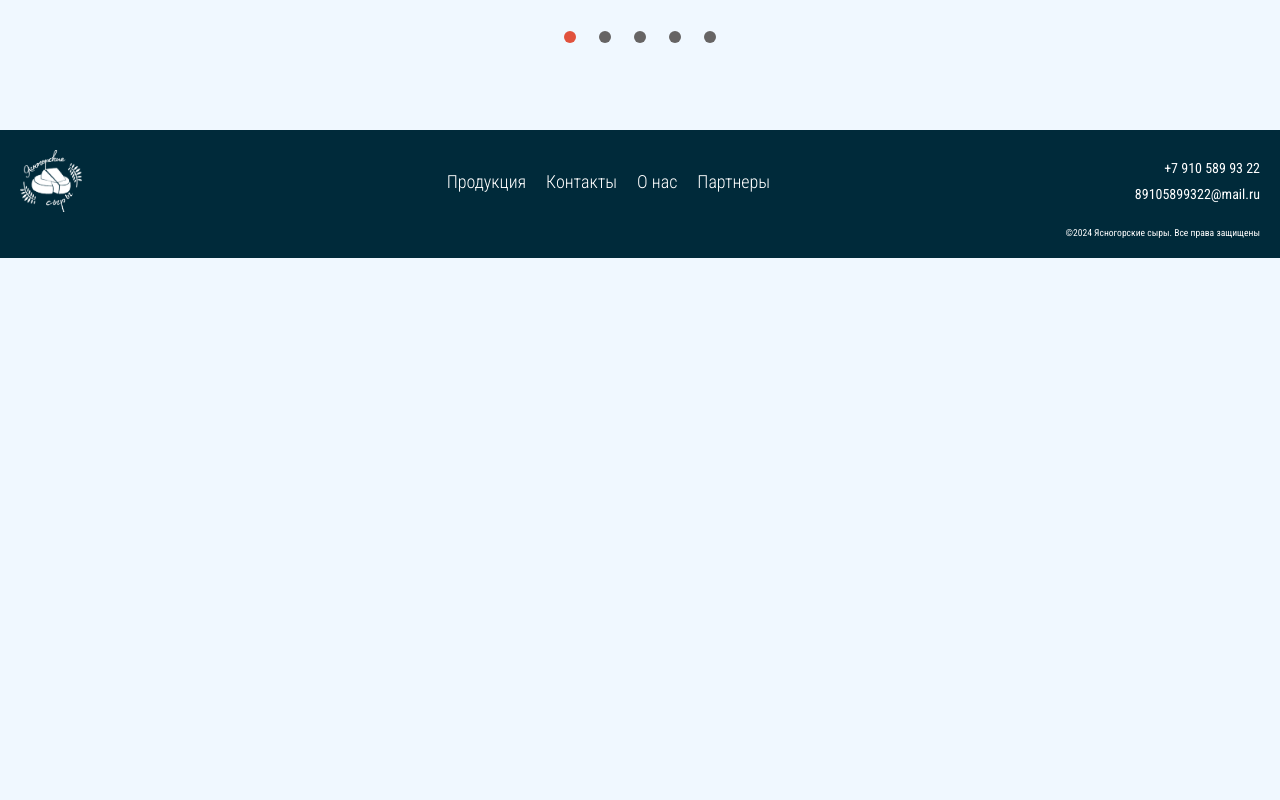
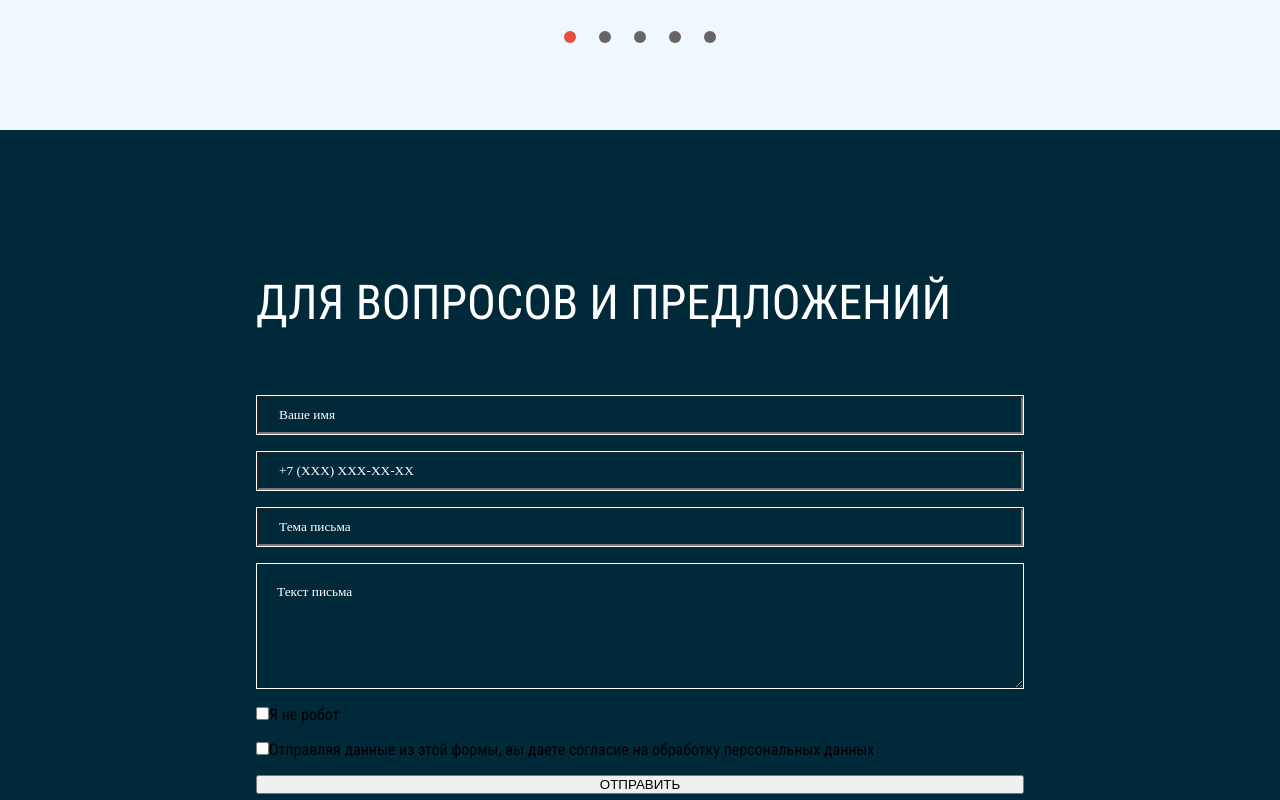
Before and after one commit to iavianm/cheeses, a Next.js app: page / in a window 1280 px wide. Shown: the part 2800-3600 px from the top of the page. Before the commit the page ends 3058 px from the top, so only its background shows below. Built offline with nearby package versions, Linux system fonts and the light colour scheme.

Commit message:
add feedback block

```diff
--- a/app/page.js
+++ b/app/page.js
@@ -4,6 +4,7 @@ import { cheesesImages } from "../content/sliderCheesesImages.json";
 import ProductionBlock from "@/components/ProductionBlock/ProductionBlock";
 import PartnersBlock from "@/components/PartnersBlock/PartnersBlock";
 import AboutBlock from "@/components/AboutBlock/AboutBlock";
+import FeedbackBlock from "@/components/FeedbackBlock/FeedbackBlock";
 
 export default function Home() {
   return (
@@ -12,6 +13,7 @@ export default function Home() {
       <ProductionBlock />
       <AboutBlock />
       <PartnersBlock />
+      <FeedbackBlock />
     </main>
   );
 }
--- /dev/null
+++ b/components/FeedbackBlock/FeedbackBlock.jsx
@@ -0,0 +1,69 @@
+import styles from "./FeedbackBlock.module.css";
+
+function FeedbackBlock() {
+  return (
+    <div className={styles.feedback__container}>
+      <div className={styles.feedback__block}>
+        <form action="/" method="post">
+          <h2 className={styles.feedback__title}>ДЛЯ ВОПРОСОВ И ПРЕДЛОЖЕНИЙ</h2>
+          <div className={styles.feedback__form_container}>
+            <div className={styles.feedback__form_group}>
+              <div className={styles.feedback__input_block}>
+                <input
+                  type="text"
+                  id="name"
+                  name="name"
+                  placeholder="Ваше имя"
+                  className={styles.feedback__input_group}
+                />
+              </div>
+
+              <div className={styles.feedback__input_block}>
+                <input
+                  type="tel"
+                  id="phone"
+                  name="phone"
+                  placeholder="+7 (XXX) XXX-XX-XX"
+                  className={styles.feedback__input_group}
+                />
+              </div>
+              <div className={styles.feedback__input_block}>
+                <input
+                  type="text"
+                  id="subject"
+                  name="subject"
+                  placeholder="Тема письма"
+                  className={styles.feedback__input_group}
+                />
+              </div>
+              <div className={styles.feedback__area_block}>
+                <textarea
+                  id="message"
+                  rows={8}
+                  name="message"
+                  placeholder="Текст письма"
+                  className={styles.feedback__area_group}
+                ></textarea>
+              </div>
+
+              <div className="checkbox-group">
+                <input type="checkbox" id="not-robot" name="not-robot" />
+                <label htmlFor="not-robot">Я не робот</label>
+              </div>
+              <div className="checkbox-group">
+                <input type="checkbox" id="consent" name="consent" />
+                <label htmlFor="consent">
+                  Отправляя данные из этой формы, вы даете согласие на обработку
+                  персональных данных
+                </label>
+              </div>
+              <button type="submit">ОТПРАВИТЬ</button>
+            </div>
+          </div>
+        </form>
+      </div>
+    </div>
+  );
+}
+
+export default FeedbackBlock;
--- /dev/null
+++ b/components/FeedbackBlock/FeedbackBlock.module.css
@@ -0,0 +1,70 @@
+.feedback__container {
+  position: relative;
+  height: calc(100vh - 91px);
+  display: flex;
+  justify-content: center;
+  background-color: #002a3a;
+  margin-bottom: 1px;
+}
+
+.feedback__block {
+  max-width: 800px;
+  width: 100%;
+  padding: 5rem 1rem;
+}
+
+.feedback__title {
+  font-size: 3rem;
+  font-weight: 400;
+  text-transform: uppercase;
+  padding: 4rem 0 4rem 0;
+  color: #fff;
+}
+
+.feedback__form_container {
+  max-width: 800px;
+  width: 100%;
+  display: flex;
+  justify-content: center;
+}
+
+.feedback__form_group {
+  max-width: 800px;
+  width: 100%;
+  display: flex;
+  flex-direction: column;
+  gap: 1rem;
+}
+
+.feedback__input_block {
+  min-height: 40px;
+  border: 1px solid #fff;
+}
+
+.feedback__input_group {
+  width: 100%;
+  height: 100%;
+  background-color: #002a3a;
+  font-family: Roboto_Condensed, serif;
+}
+
+.feedback__input_group::placeholder {
+  color: #fff;
+  padding-left: 20px;
+}
+
+.feedback__area_block {
+}
+
+.feedback__area_group {
+  width: 100%;
+  height: 100%;
+  background-color: #002a3a;
+  border: 1px solid #fff;
+}
+
+.feedback__area_group::placeholder {
+  color: #fff;
+  padding: 20px;
+  font-family: Roboto_Condensed, serif;
+}
--- a/components/PartnersBlock/PartnersBlock.module.css
+++ b/components/PartnersBlock/PartnersBlock.module.css
@@ -2,8 +2,6 @@
   height: calc(100vh - 90px);
   display: flex;
   justify-content: center;
-  z-index: 2;
-  position: relative;
 }
 
 .partners__container {
```
